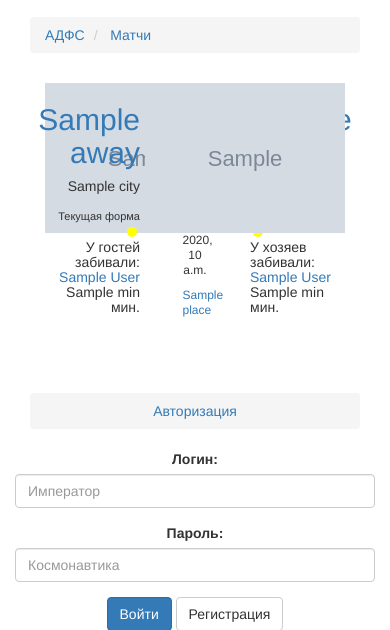
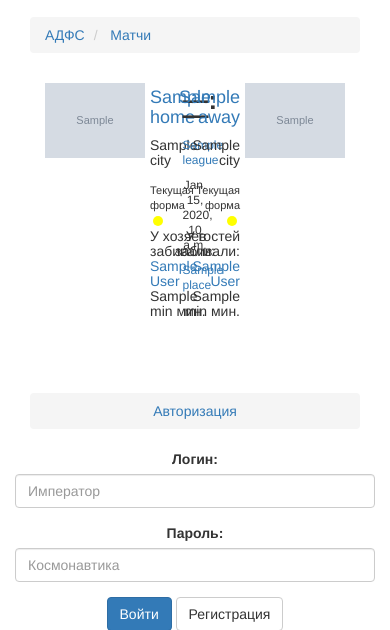
Before and after one commit to Imperat/ADFS_managers, a Django app: template templates/teamlogic/match.html in a window 390 px wide. Shown: the part 55-685 px from the top of the page. Run offline with Django 3.2, Linux system fonts and the light colour scheme; the template is opened without the code that fills it: most values are stand-ins (such as "Sample title", 1, 10 or a date in 2020); grey boxes marked "Sample" are stand-in pictures; style sheets or scripts are compiled from the project's sources; some libraries are stand-ins or nearby versions.

Commit message:
Make support small devices on match page.

```diff
--- a/static/css/matchPage.less
+++ b/static/css/matchPage.less
@@ -55,4 +55,19 @@
   .game-info {
     padding-top: 35px;
   }
+
+  @media (max-width: 767px) {
+    .team-logo {
+      width: 100px;
+    }
+
+    h2 {
+      font-size: 18px;
+      margin-top: 5px;
+    }
+
+    .game-info {
+      padding-top: 10px;
+    }
+  }
 }
--- a/teamlogic/teamlogic_utils.py
+++ b/teamlogic/teamlogic_utils.py
@@ -24,6 +24,9 @@ def get_next_team_match(team):
 
 
 def get_team_form(team, date):
+    if date is None:
+        return []
+
     last_matchs = models.Match.objects.filter(
         Q(home=team.pk) | Q(away=team.pk)).filter(
           date_time__lt=date).order_by(
--- a/templates/teamlogic/match.html
+++ b/templates/teamlogic/match.html
@@ -23,12 +23,13 @@
 <div class="two-commands">
   <div class="col-xs-5 match-page__team-panel home">
       {% thumbnail match.home.image "230x230" crop="center" as im %}
-        <img src="{{ im.url }}" width="{{ im.width }}" height="{{ im.height }}" class="avatar1">
+        <img src="{{ im.url }}" width="{{ im.width }}" height="{{ im.height }}" class="team-logo avatar1">
       {% endthumbnail %}
     <div class="about-command">
       <h2 class="titleH2"><a href="{{ match.home.get_absolute_url }}" >{{ match.home }}</a></h2>
       <div class="town">{{ match.home.city }}</div>
       <br>
+      {% if form_away|length %}
       <div class="form-now">
         Текущая форма
         <br>
@@ -38,11 +39,14 @@
           {% endfor %}
         </div>
       </div>
+      {% endif %}
       <div class="js-first-team"> </div>
+      {% if match.home_goals.all|length %}
         У хозяев забивали: <br>
         {% for i in match.home_goals.all %}
           <a href='{{ i.author.get_absolute_url }}'>{{ i.author }}</a> {{ i.min }} мин. <br>
         {% endfor %}
+      {% endif %}
     </div>
   </div>
 
@@ -71,6 +75,7 @@
       <h2 class="titleH2"><a href="{{ match.away.get_absolute_url }}">{{ match.away }}</a></h2>
       <div class="town">{{ match.away.city }}</div>
       <br>
+      {% if form_away|length %}
       <div class="form-now">
         Текущая форма
         <br>
@@ -80,15 +85,18 @@
           {% endfor %}
         </div>
       </div>
+      {% endif %}
       <div class="js-second-team"></div>
+    {% if match.away_goals.all|length %}
       У гостей забивали:
       <br>
       {% for i in match.away_goals.all %}
         <a href='{{ i.author.get_absolute_url }}'>{{ i.author }}</a> {{ i.min }} мин. <br>
       {% endfor %}
+    {% endif %}
     </div>
     {% thumbnail match.away.image "230x230" crop="center" as im %}
-      <img src="{{ im.url }}" width="{{ im.width }}" height="{{ im.height }}" class="avatar2">
+      <img src="{{ im.url }}" width="{{ im.width }}" height="{{ im.height }}" class="team-logo avatar2">
     {% endthumbnail %}
     </div>
   </div>
```
Lines whose indentation alone changed are shown as unchanged.
